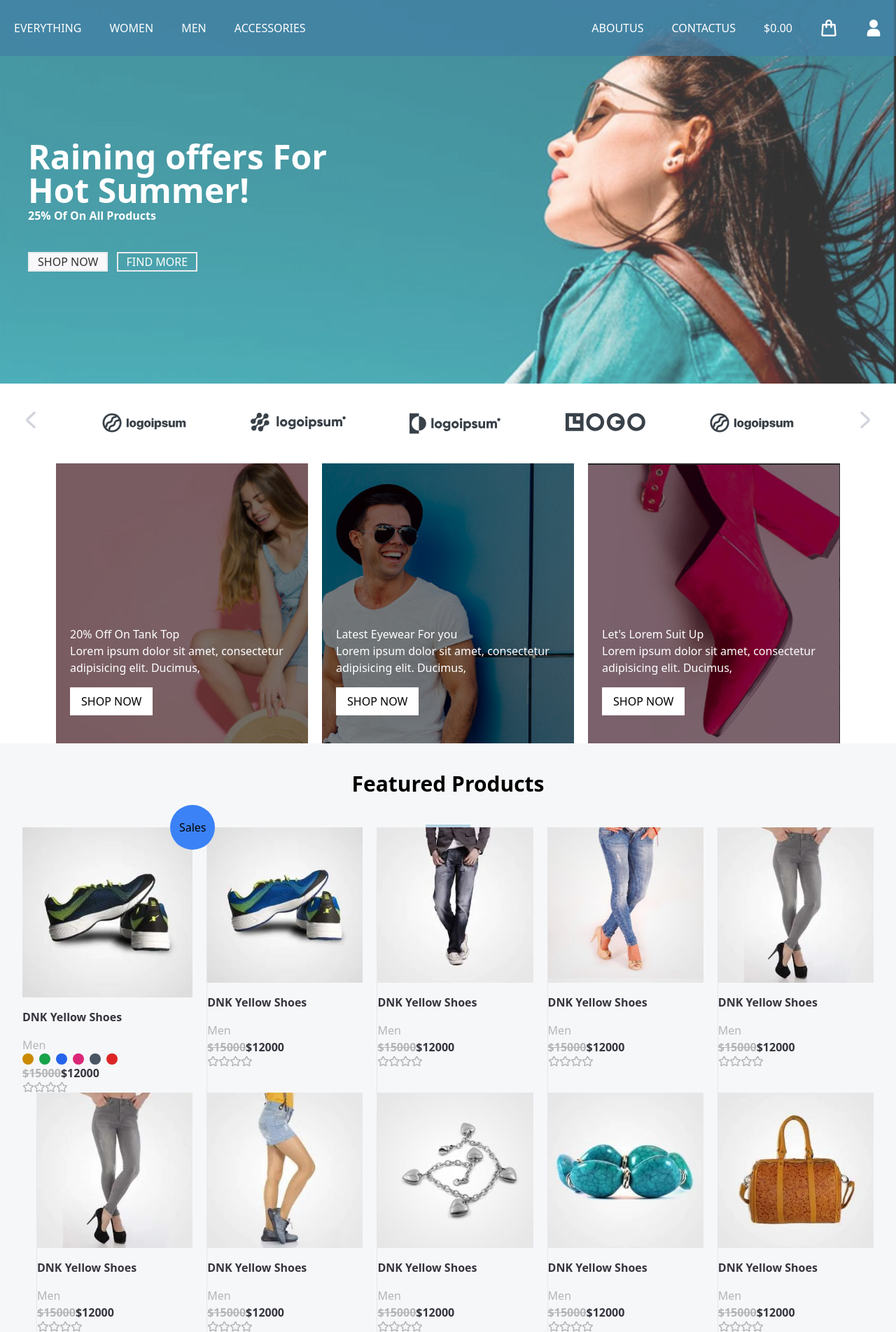
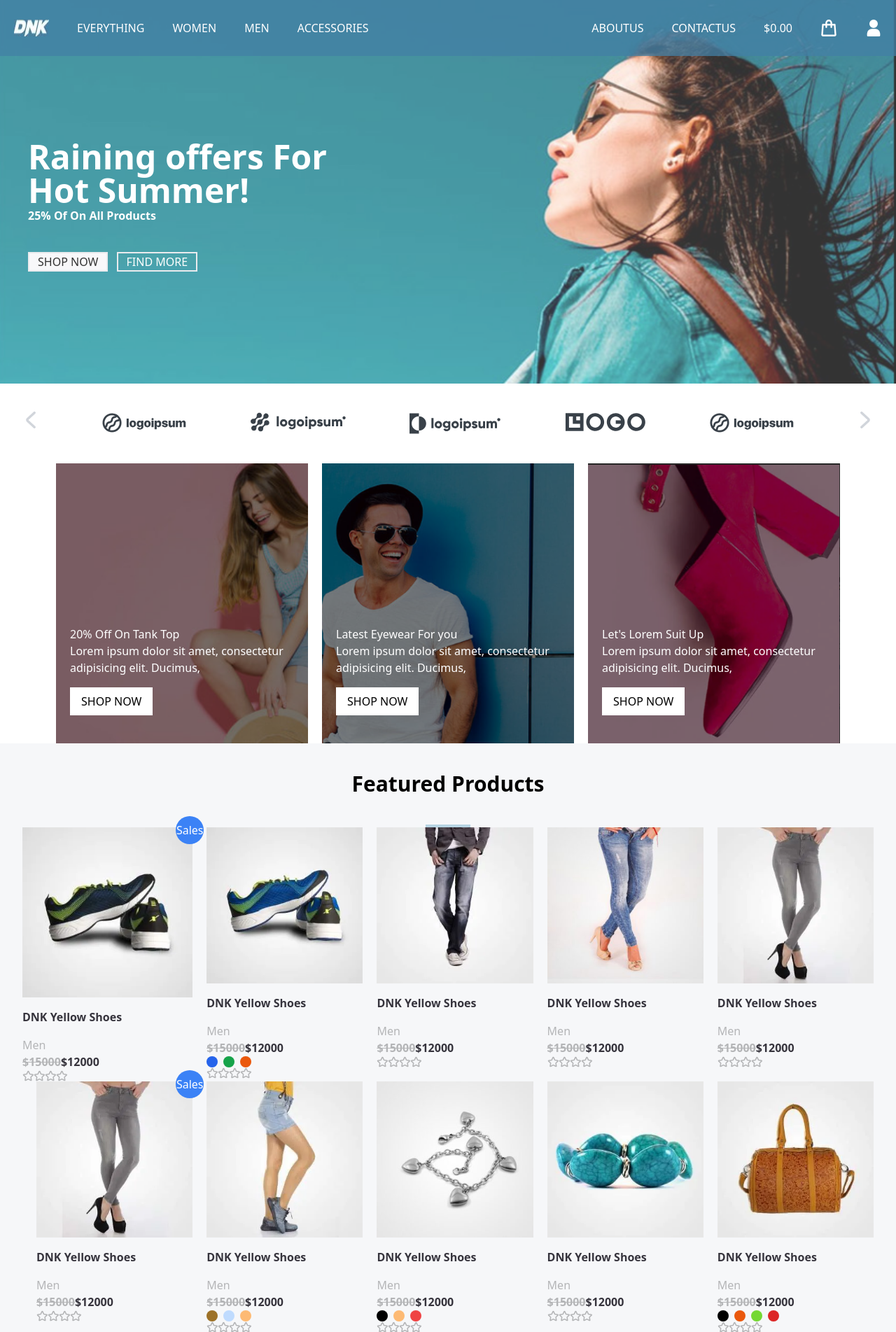
Before and after one commit to muhayimanatheo/Dnk, a Django app: page / in a window 1280 px wide. Shown: the top 1903 px of the page at 70% size. Run offline with Django 5.2, Linux system fonts and the light colour scheme; some libraries are stand-ins or nearby versions.

Commit message:
web pases finished

```diff
--- a/template/shop.html
+++ b/template/shop.html
@@ -15,6 +15,7 @@
         <nav
             class="relative flex w-full item-center justify-between bg-[#14618F] bg-opacity-75 text-white h-20 items-center">
             <div class="flex flex-col md:flex-row">
+                <img src="{% static 'dnk.jpg' %}" alt="" class="mx-5">
                 <a href="" class="mx-5">EVERYTHING</a>
                 <a href="" class="mx-5">WOMEN</a>
                 <a href="" class="mx-5">MEN</a>
@@ -192,20 +193,12 @@
             <span class="my-10 text-center">Featured Products</span>
             <span class="w-16 h-1 bg-[#B7D4E3] mt-y inline-flex"></span>
         </h1>
-        <div class="grid grid-cols-5 divide-x space-x-5 mx-20 mr-8 ml-8 ">
+        <div class="grid grid-cols-5 space-x-5 mx-20 mr-8 ml-8 ">
             <div class="relative">
-                <button class="absolute top-0 right-0 h-16 w-16 -mr-8 -mt-8 bg-blue-500 rounded-full">Sales</button>
+                <button class="absolute top-0 right-0 h-10 w-10 -mr-4 -mt-4 bg-blue-500 rounded-full text-white">Sales</button>
                 <img src="{% static 'p1.jpg' %}" alt="" srcset="" class="w-full">
                 <h1 class="font-bold py-4 text-[#36343D]">DNK Yellow Shoes</h1>
                 <h1 class=" text-[#B4B5B7]">Men</h1>
-                <p class="flex flex-row space-x-2">
-                    <span class="flex w-4 h-4 bg-yellow-600 rounded-full"></span>
-                    <span class="flex w-4 h-4 bg-green-600 rounded-full"></span>
-                    <span class="flex w-4 h-4 bg-blue-600 rounded-full"></span>
-                    <span class="flex w-4 h-4 bg-pink-600 rounded-full"></span>
-                    <span class="flex w-4 h-4 bg-gray-600 rounded-full"></span>
-                    <span class="flex w-4 h-4 bg-red-600 rounded-full"></span>
-                </p>
                 <h1 class=" font-bold text-[#36343D]"><span class="line-through text-[#B4B5B7]">$15000</span>$12000</h1>
                 <h1 class="flex">
                     <svg class="w-4 h-4 text-[#B4B5B7] dark:text-white" aria-hidden="true" xmlns="http://www.w3.org/2000/svg" fill="none" viewBox="0 0 21 20">
@@ -227,6 +220,11 @@
                 <h1 class="font-bold py-4 text-[#36343D]">DNK Yellow Shoes</h1>
                 <h1 class=" text-[#B4B5B7]">Men</h1>
                 <h1 class=" font-bold text-[#36343D]"><span class="line-through text-[#B4B5B7]">$15000</span>$12000</h1>
+                <p class="flex flex-row space-x-2">
+                  <span class="flex w-4 h-4 bg-blue-600 rounded-full"></span>
+                  <span class="flex w-4 h-4 bg-green-600 rounded-full"></span>
+                  <span class="flex w-4 h-4 bg-orange-600 rounded-full"></span>
+              </p>
                 <h1 class="flex">
                     <svg class="w-4 h-4 text-[#B4B5B7] dark:text-white" aria-hidden="true" xmlns="http://www.w3.org/2000/svg" fill="none" viewBox="0 0 21 20">
                     <path stroke="currentColor" stroke-linecap="round" stroke-linejoin="round" stroke-width="2" d="m11.479 1.712 2.367 4.8a.532.532 0 0 0 .4.292l5.294.769a.534.534 0 0 1 .3.91l-3.83 3.735a.534.534 0 0 0-.154.473l.9 5.272a.535.535 0 0 1-.775.563l-4.734-2.49a.536.536 0 0 0-.5 0l-4.73 2.487a.534.534 0 0 1-.775-.563l.9-5.272a.534.534 0 0 0-.154-.473L2.158 8.48a.534.534 0 0 1 .3-.911l5.294-.77a.532.532 0 0 0 .4-.292l2.367-4.8a.534.534 0 0 1 .96.004Z"/>
@@ -302,7 +300,8 @@
                   </svg>
                 </h1>
             </div>
-            <div>
+            <div class="relative">
+              <button class="absolute top-0 right-0 h-10 w-10 -mr-4 -mt-4 bg-blue-500 rounded-full text-white">Sales</button>
                 <img src="{% static 'p5.jpg' %}" alt="" srcset="" class="w-full">
                 <h1 class="font-bold py-4 text-[#36343D]">DNK Yellow Shoes</h1>
                 <h1 class=" text-[#B4B5B7]">Men</h1>
@@ -327,6 +326,11 @@
                 <h1 class="font-bold py-4 text-[#36343D]">DNK Yellow Shoes</h1>
                 <h1 class=" text-[#B4B5B7]">Men</h1>
                 <h1 class=" font-bold text-[#36343D]"><span class="line-through text-[#B4B5B7]">$15000</span>$12000</h1>
+                <p class="flex flex-row space-x-2">
+                  <span class="flex w-4 h-4 bg-[#9D7228] rounded-full"></span>
+                  <span class="flex w-4 h-4 bg-blue-200 rounded-full"></span>
+                  <span class="flex w-4 h-4 bg-orange-300 rounded-full"></span>
+              </p>
                 <h1 class="flex">
                     <svg class="w-4 h-4 text-[#B4B5B7] dark:text-white" aria-hidden="true" xmlns="http://www.w3.org/2000/svg" fill="none" viewBox="0 0 21 20">
                     <path stroke="currentColor" stroke-linecap="round" stroke-linejoin="round" stroke-width="2" d="m11.479 1.712 2.367 4.8a.532.532 0 0 0 .4.292l5.294.769a.534.534 0 0 1 .3.91l-3.83 3.735a.534.534 0 0 0-.154.473l.9 5.272a.535.535 0 0 1-.775.563l-4.734-2.49a.536.536 0 0 0-.5 0l-4.73 2.487a.534.534 0 0 1-.775-.563l.9-5.272a.534.534 0 0 0-.154-.473L2.158 8.48a.534.534 0 0 1 .3-.911l5.294-.77a.532.532 0 0 0 .4-.292l2.367-4.8a.534.534 0 0 1 .96.004Z"/>
@@ -347,6 +351,11 @@
                 <h1 class="font-bold py-4 text-[#36343D]">DNK Yellow Shoes</h1>
                 <h1 class=" text-[#B4B5B7]">Men</h1>
                 <h1 class=" font-bold text-[#36343D]"><span class="line-through text-[#B4B5B7]">$15000</span>$12000</h1>
+                <p class="flex flex-row space-x-2">
+                  <span class="flex w-4 h-4 bg-black rounded-full"></span>
+                  <span class="flex w-4 h-4 bg-orange-300 rounded-full"></span>
+                  <span class="flex w-4 h-4 bg-red-500 rounded-full"></span>
+              </p>
                 <h1 class="flex">
                     <svg class="w-4 h-4 text-[#B4B5B7] dark:text-white" aria-hidden="true" xmlns="http://www.w3.org/2000/svg" fill="none" viewBox="0 0 21 20">
                     <path stroke="currentColor" stroke-linecap="round" stroke-linejoin="round" stroke-width="2" d="m11.479 1.712 2.367 4.8a.532.532 0 0 0 .4.292l5.294.769a.534.534 0 0 1 .3.91l-3.83 3.735a.534.534 0 0 0-.154.473l.9 5.272a.535.535 0 0 1-.775.563l-4.734-2.49a.536.536 0 0 0-.5 0l-4.73 2.487a.534.534 0 0 1-.775-.563l.9-5.272a.534.534 0 0 0-.154-.473L2.158 8.48a.534.534 0 0 1 .3-.911l5.294-.77a.532.532 0 0 0 .4-.292l2.367-4.8a.534.534 0 0 1 .96.004Z"/>
@@ -367,6 +376,8 @@
                 <h1 class="font-bold py-4 text-[#36343D]">DNK Yellow Shoes</h1>
                 <h1 class=" text-[#B4B5B7]">Men</h1>
                 <h1 class=" font-bold text-[#36343D]"><span class="line-through text-[#B4B5B7]">$15000</span>$12000</h1>
+                <p class="flex flex-row space-x-2">
+              </p>
                 <h1 class="flex">
                     <svg class="w-4 h-4 text-[#B4B5B7] dark:text-white" aria-hidden="true" xmlns="http://www.w3.org/2000/svg" fill="none" viewBox="0 0 21 20">
                     <path stroke="currentColor" stroke-linecap="round" stroke-linejoin="round" stroke-width="2" d="m11.479 1.712 2.367 4.8a.532.532 0 0 0 .4.292l5.294.769a.534.534 0 0 1 .3.91l-3.83 3.735a.534.534 0 0 0-.154.473l.9 5.272a.535.535 0 0 1-.775.563l-4.734-2.49a.536.536 0 0 0-.5 0l-4.73 2.487a.534.534 0 0 1-.775-.563l.9-5.272a.534.534 0 0 0-.154-.473L2.158 8.48a.534.534 0 0 1 .3-.911l5.294-.77a.532.532 0 0 0 .4-.292l2.367-4.8a.534.534 0 0 1 .96.004Z"/>
@@ -387,6 +398,12 @@
                 <h1 class="font-bold py-4 text-[#36343D]">DNK Yellow Shoes</h1>
                 <h1 class=" text-[#B4B5B7]">Men</h1>
                 <h1 class=" font-bold text-[#36343D]"><span class="line-through text-[#B4B5B7]">$15000</span>$12000</h1>
+                <p class="flex flex-row space-x-2">
+                  <span class="flex w-4 h-4 bg-black rounded-full"></span>
+                  <span class="flex w-4 h-4 bg-orange-600 rounded-full"></span>
+                  <span class="flex w-4 h-4 bg-[#74D833] rounded-full"></span>
+                  <span class="flex w-4 h-4 bg-red-600 rounded-full"></span>
+              </p>
                 <h1 class="flex">
                     <svg class="w-4 h-4 text-[#B4B5B7] dark:text-white" aria-hidden="true" xmlns="http://www.w3.org/2000/svg" fill="none" viewBox="0 0 21 20">
                     <path stroke="currentColor" stroke-linecap="round" stroke-linejoin="round" stroke-width="2" d="m11.479 1.712 2.367 4.8a.532.532 0 0 0 .4.292l5.294.769a.534.534 0 0 1 .3.91l-3.83 3.735a.534.534 0 0 0-.154.473l.9 5.272a.535.535 0 0 1-.775.563l-4.734-2.49a.536.536 0 0 0-.5 0l-4.73 2.487a.534.534 0 0 1-.775-.563l.9-5.272a.534.534 0 0 0-.154-.473L2.158 8.48a.534.534 0 0 1 .3-.911l5.294-.77a.532.532 0 0 0 .4-.292l2.367-4.8a.534.534 0 0 1 .96.004Z"/>
@@ -443,7 +460,7 @@
     </section>
     <!-- Last section -->
     <section class="bg-white border-[#F1F2F4] border-2 py-5 items-center text-center">
-        <h1 class="">SALE UP TO 70% OFF ALL CLOTHES & FASHOIN ITEMS,ON ALL BRANDS. </h1>
+        <h1 class=" text-2xl font-bold">SALE UP TO 70% OFF ALL CLOTHES & FASHOIN ITEMS,ON ALL BRANDS. </h1>
     </section>
 </div>
 <section class="flex grid grid-cols-2 py-20">
@@ -454,21 +471,21 @@
     <div class=" flex grid grid-cols-3">
         <div class="">
             <h1 class="text-2xl font-bold my-2 "> For Here </h1>
-            <p class="">Lorem ipsum dolor </p>
-            <p class="">Lorem ipsum dolor </p>
-            <p class="">Lorem ipsum dolor </p>
+            <p class="text-[#BBBDBE]">Women Accessories </p>
+            <p class="text-[#BBBDBE]">Women Jeans </p>
+            <p class="text-[#BBBDBE]">Women Jackets </p>
         </div>
         <div class=" ">
             <h1 class="text-2xl font-bold my-2"> For Here </h1>
-            <p class="">Lorem ipsum </p>
-            <p class="">Lorem ipsum </p>
-            <p class="">Lorem ipsum </p>
-            <p class="">Lorem ipsum </p>
+            <p class="text-[#BBBDBE]">Men Jeans</p>
+            <p class="text-[#BBBDBE]">Men Shoes</p>
+            <p class="text-[#BBBDBE]">Men Sherts</p>
+            <p class="text-[#BBBDBE]">Men Jackets </p>
         </div>
         <div class="">
             <h1 class="text-2xl font-bold my-2"> Subscribe </h1>
             <input type="email" class="peer m-0 block h-[30px] border-2 my-3" placeholder="Your Email Address.." />
-            <button class="bg-[]" type="submit" name="submit">Subscribe</button>
+            <button class="bg-[#0483D3] text-white my-5 px-3" type="submit" name="submit">Subscribe</button>
         </div>
     </div>
 </section>
```
